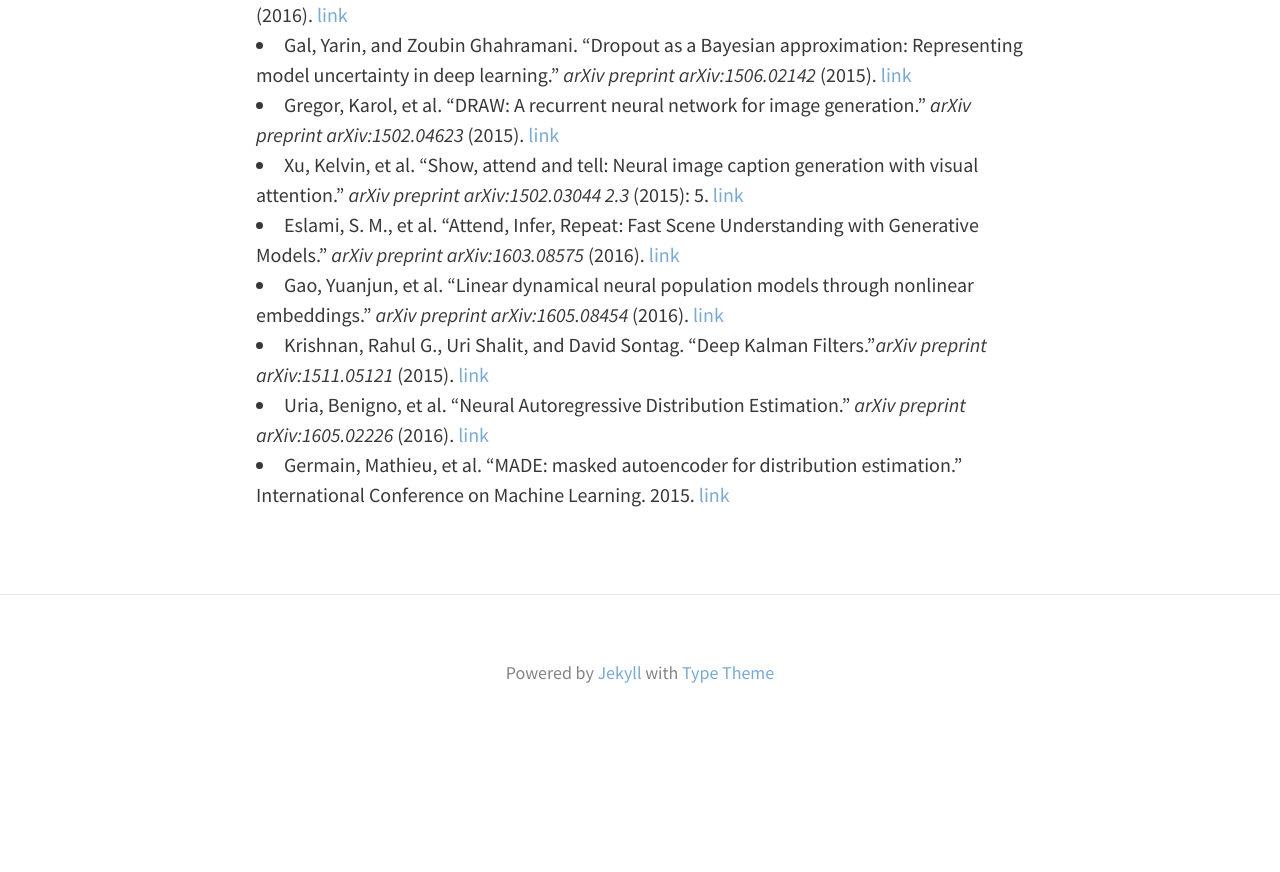
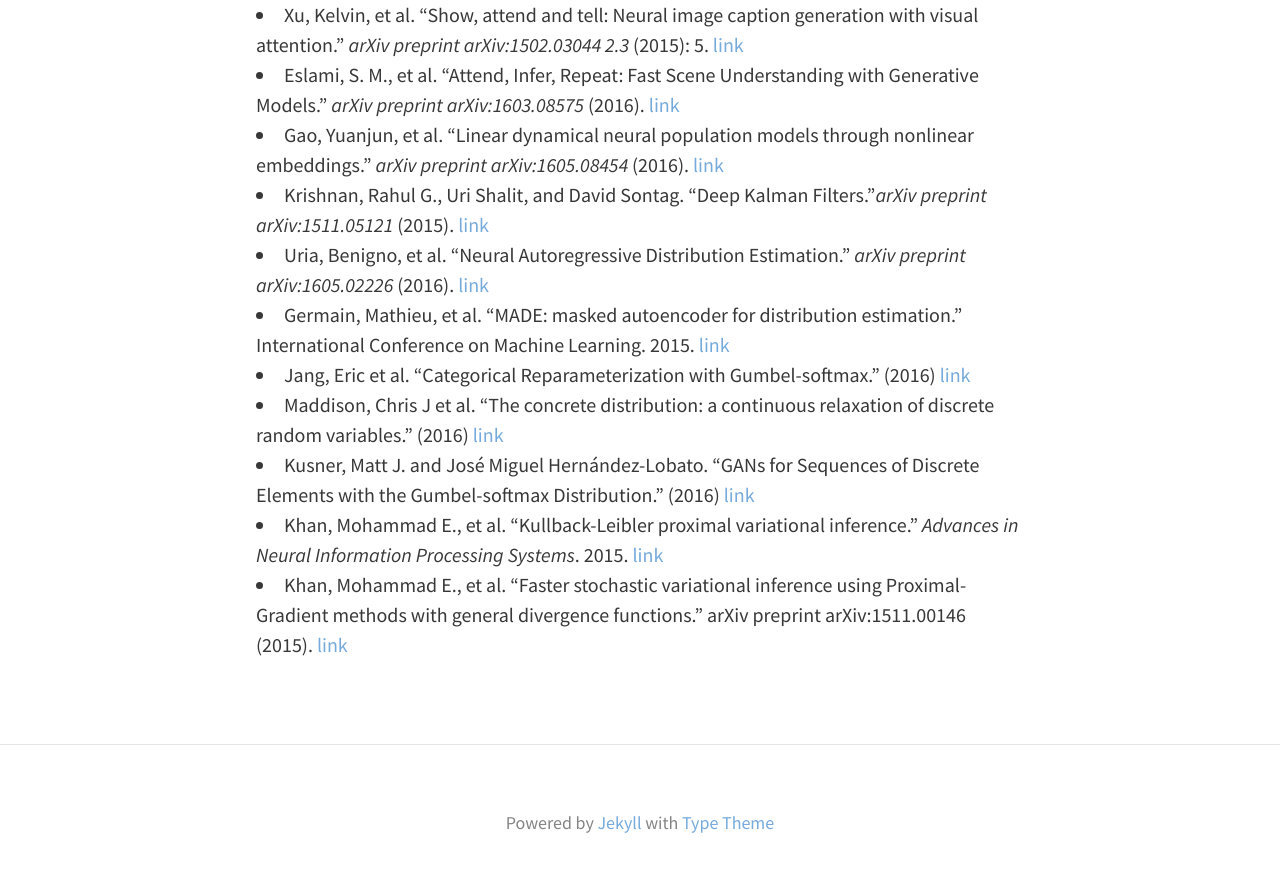
Before and after one commit to casmls/casmls.github.io, a Jekyll site: the page built from papers.md, in a window 1280 px wide and 900 px high, scrolled down 6425 px. Shown: the top 872 px of the window. Built offline with Jekyll 4.4.1, drawn with Linux system fonts in a browser that asks for light colours; nearby versions of some CDN libraries; before the commit the page ends 7175 px from its top, so only the background shows below that; some of the changed text lies outside the part shown.

Commit message:
adding to the papers list

```diff
--- a/papers.md
+++ b/papers.md
@@ -113,3 +110,8 @@ This is a list of suggested papers to choose from, loosely organized by topic.
 - Krishnan, Rahul G., Uri Shalit, and David Sontag. "Deep Kalman Filters."_arXiv preprint arXiv:1511.05121_ (2015). [link](http://arxiv.org/pdf/1511.05121)
 - Uria, Benigno, et al. "Neural Autoregressive Distribution Estimation." _arXiv preprint arXiv:1605.02226_ (2016). [link](http://arxiv.org/pdf/1605.02226)
 - Germain, Mathieu, et al. "MADE: masked autoencoder for distribution estimation." International Conference on Machine Learning. 2015. [link](http://www.jmlr.org/proceedings/papers/v37/germain15.pdf)
+- Jang, Eric et al. "Categorical Reparameterization with Gumbel-softmax." (2016) [link](http://openreview.net/pdf?id=rkE3y85ee)
+- Maddison, Chris J et al. "The concrete distribution: a continuous relaxation of discrete random variables." (2016) [link](http://openreview.net/pdf?id=S1jE5L5gl)
+- Kusner, Matt J. and José Miguel Hernández-Lobato. "GANs for Sequences of Discrete Elements with the Gumbel-softmax Distribution." (2016) [link](https://arxiv.org/abs/1611.04051)
+- Khan, Mohammad E., et al. "Kullback-Leibler proximal variational inference." _Advances in Neural Information Processing Systems_. 2015. [link](http://papers.nips.cc/paper/5895-kullback-leibler-proximal-variational-inference.pdf)
+- Khan, Mohammad E., et al. "Faster stochastic variational inference using Proximal-Gradient methods with general divergence functions." arXiv preprint arXiv:1511.00146 (2015). [link](https://arxiv.org/pdf/1511.00146.pdf)
```
Also changed, not shown: other parts of papers.md (+0 -3 lines).
